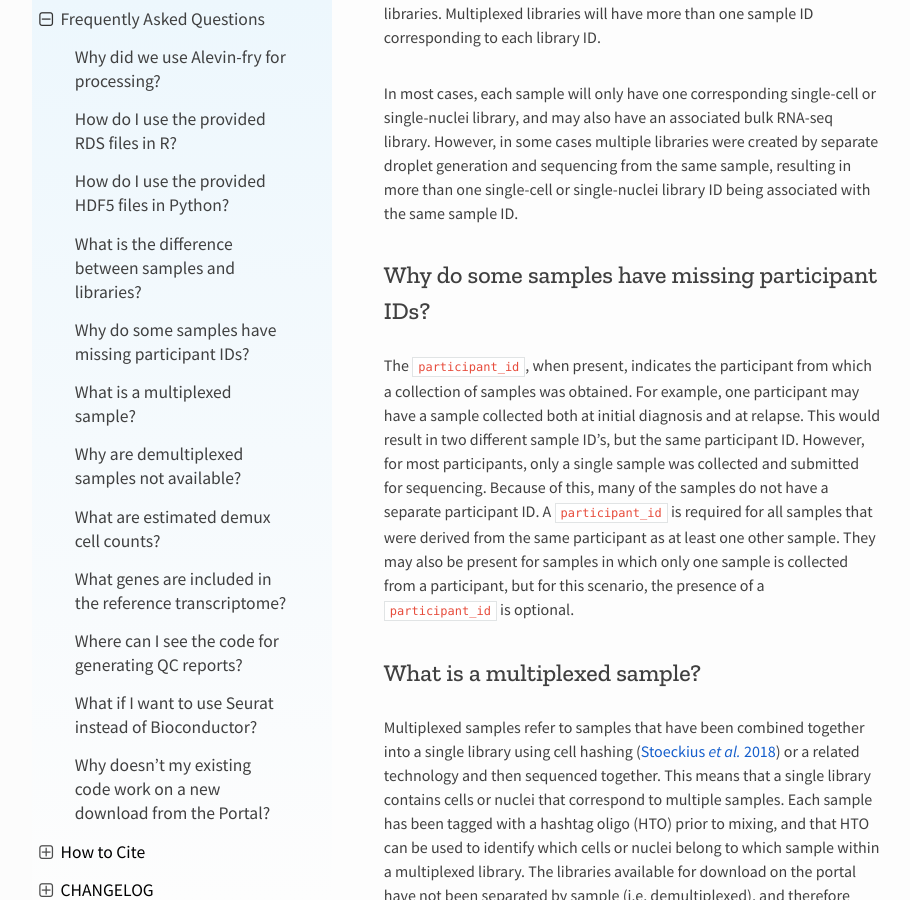
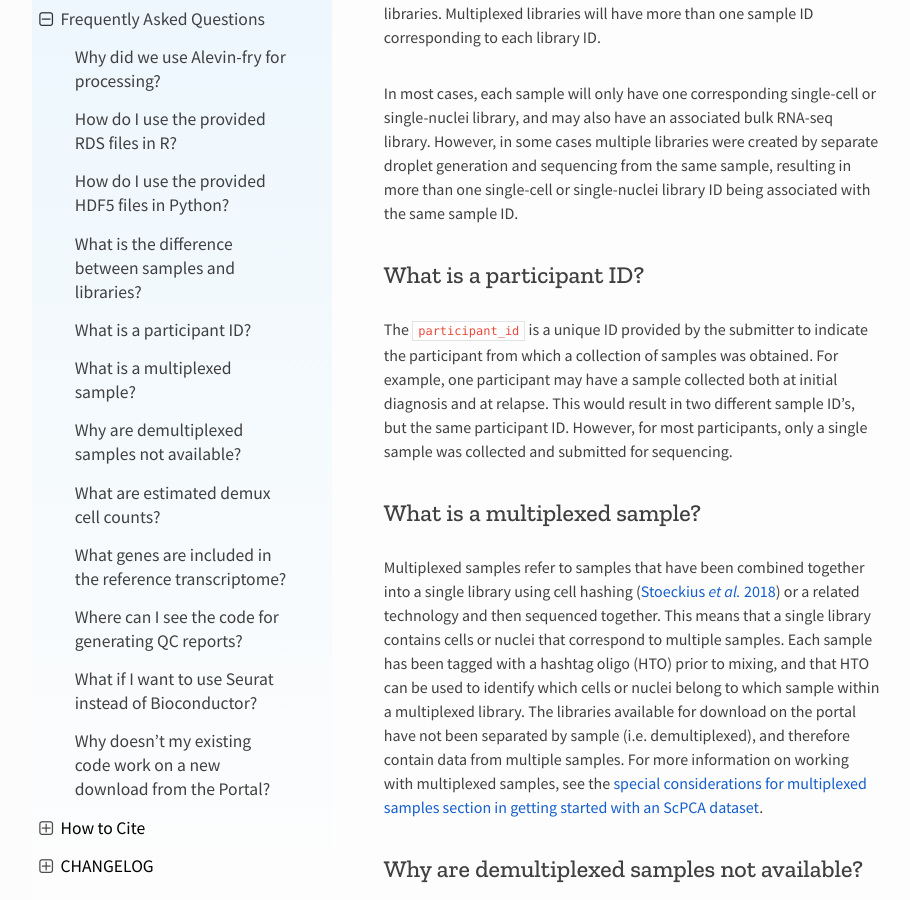
Before and after one commit to DongzeHE/scpca-docs, a Sphinx documentation site: the page built from docs/faq.md, in a window 1280 px wide and 900 px high, scrolled down 3352 px. Shown: the whole window, without its empty margins (158-1068 px from the left). Built offline with Sphinx 7.4.7 and the Read the Docs theme 2.0.0, drawn with Linux system fonts in a browser that asks for light colours.

Commit message:
Merge pull request #203 from AlexsLemonade/allyhawkins/update-participant-faq
Update FAQ for participant IDs

```diff
--- a/docs/faq.md
+++ b/docs/faq.md
@@ -65,15 +65,12 @@
 In most cases, each sample will only have one corresponding single-cell or single-nuclei library, and may also have an associated bulk RNA-seq library.
 However, in some cases multiple libraries were created by separate droplet generation and sequencing from the same sample, resulting in more than one single-cell or single-nuclei library ID being associated with the same sample ID.
 
-## Why do some samples have missing participant IDs?
+## What is a participant ID?
 
-The `participant_id`, when present, indicates the participant from which a collection of samples was obtained.
+The `participant_id` is a unique ID provided by the submitter to indicate the participant from which a collection of samples was obtained.
 For example, one participant may have a sample collected both at initial diagnosis and at relapse.
 This would result in two different sample ID's, but the same participant ID.
 However, for most participants, only a single sample was collected and submitted for sequencing.
-Because of this, many of the samples do not have a separate participant ID.
-A `participant_id` is required for all samples that were derived from the same participant as at least one other sample.
-They may also be present for samples in which only one sample is collected from a participant, but for this scenario, the presence of a `participant_id` is optional.
 
 ## What is a multiplexed sample?
 
```
